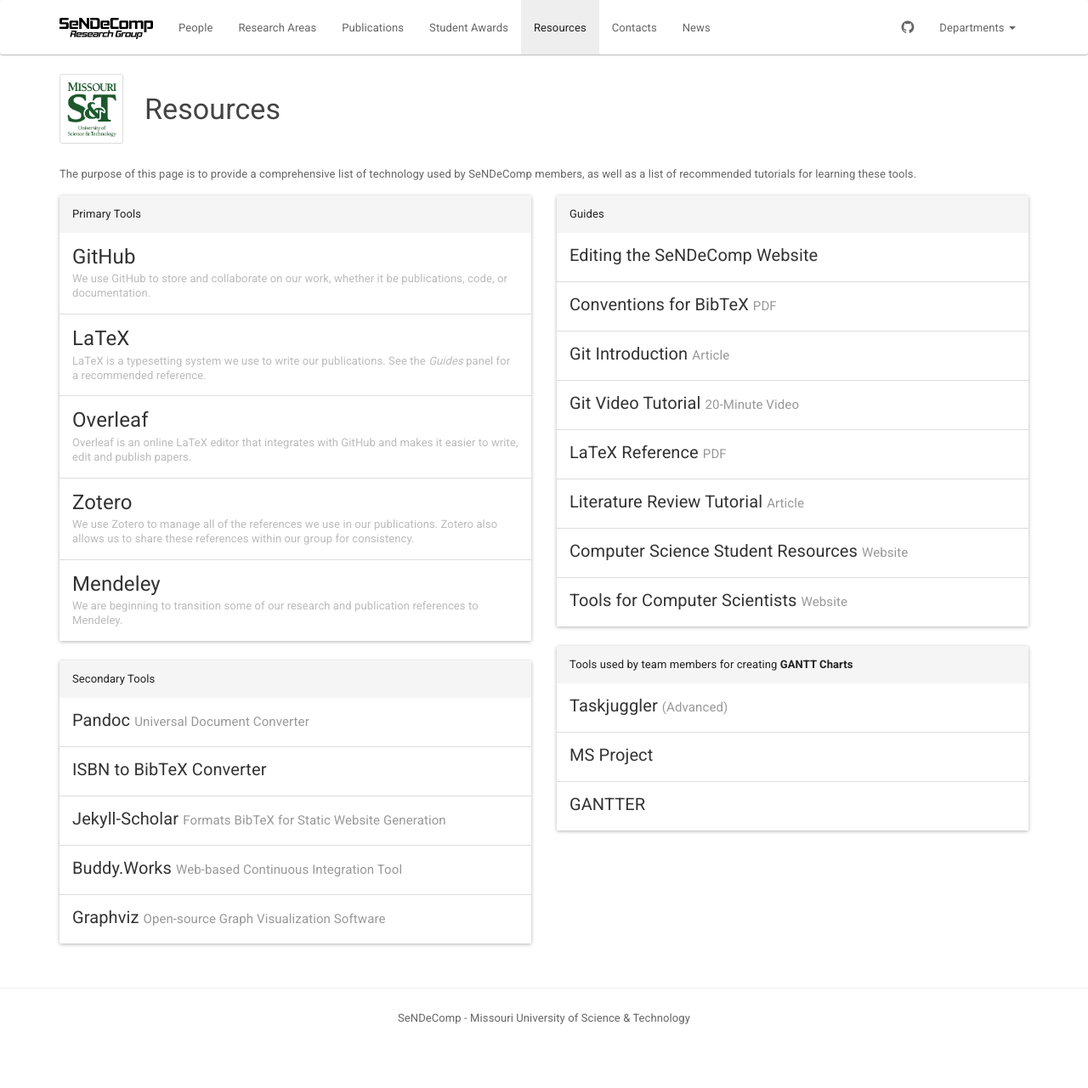
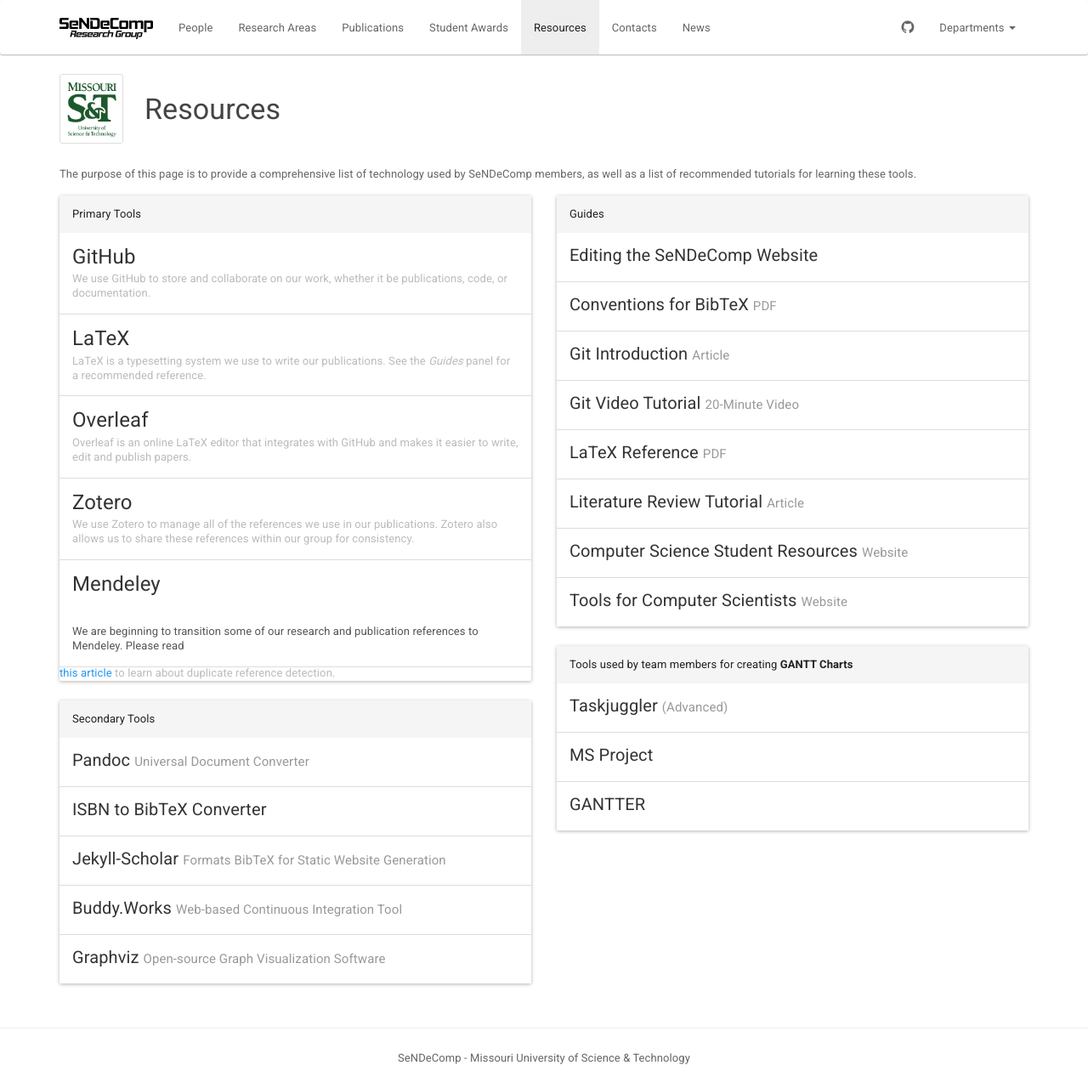
Before and after one commit to sendecomp/sendecomp-website, a Jekyll site: the page built from resources.html, in a window 1280 px wide. Shown: the whole page at 85% size. Built offline with Jekyll 4.4.1, drawn with Linux system fonts in a browser that asks for light colours; before the commit the page ends 1233 px from its top, so only the background shows below that.

Commit message:
Add duplicate detection info to Mendeley Resource

```diff
--- a/resources.html
+++ b/resources.html
@@ -48,7 +48,8 @@ title: Resources
           <h4 class="list-group-item-heading">Mendeley</h4>
           <p class="list-group-item-text">
             We are beginning to transition some of our research and publication references to
-            Mendeley.
+            Mendeley. Please read <a href="https://service.elsevier.com/app/answers/detail/a_id/19611/kw/duplicates/supporthub/mendeley/"
+	    target="_blank">this article</a> to learn about duplicate reference detection.
           </p>
         </a>
       </div>
```
